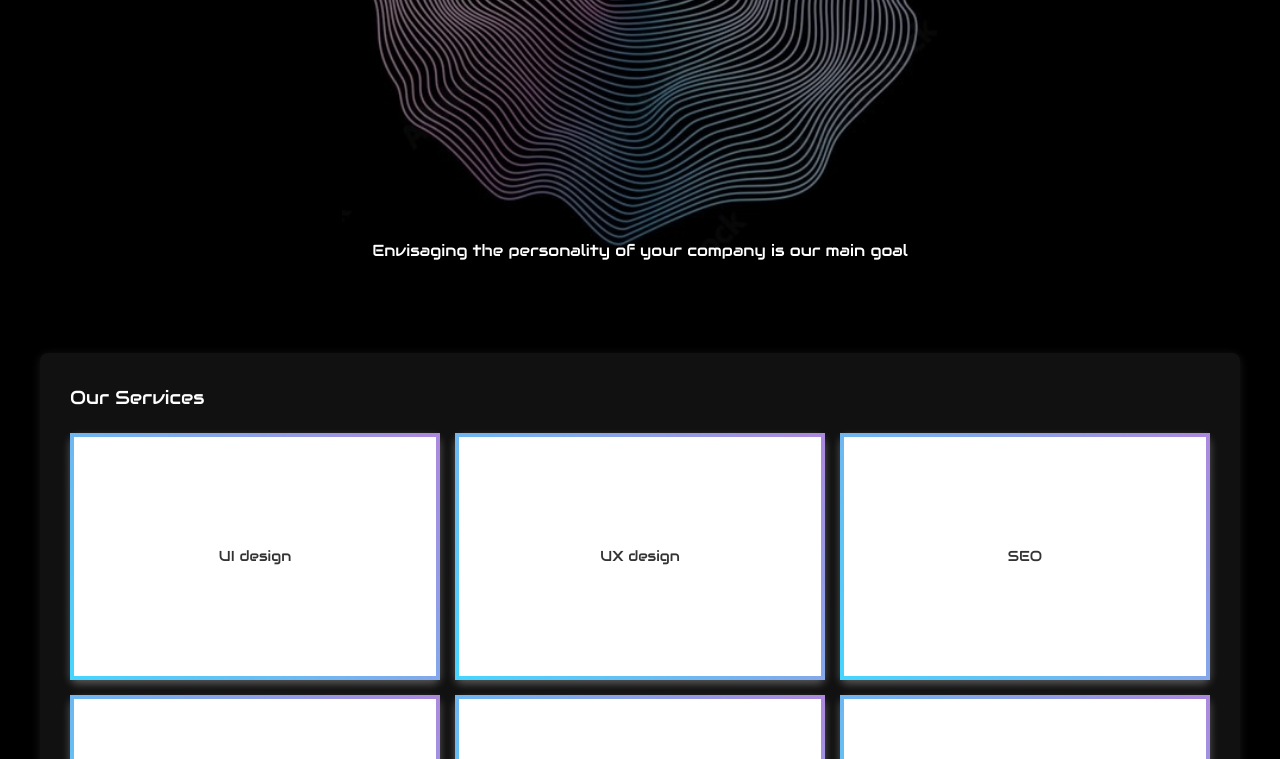
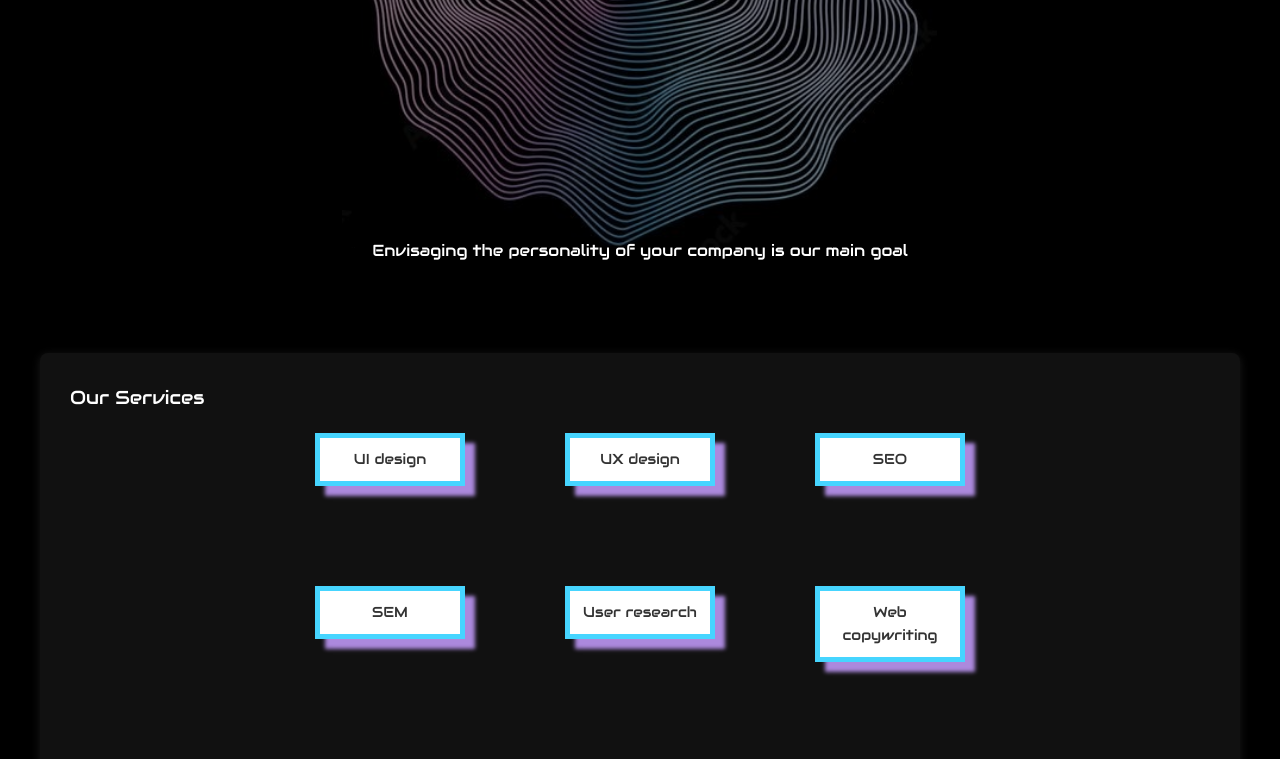
Before and after one commit to ZigaRodeDev/SampleWebSite, a plain HTML site: page index.html in a window 1280 px wide. Shown: the part 162-921 px from the top of the page. Drawn offline with Linux system fonts and the light colour scheme.

Commit message:
UI update

```diff
--- a/styles.css
+++ b/styles.css
@@ -74,34 +74,36 @@ section:hover {
 /* Sekcija storitev: razdeljena v 2 vrstici po 3 elemente */
 #services .service-list {
   display: grid;
-  grid-template-columns: repeat(3, 1fr);
-  gap: 15px;
-  margin-bottom: 20px;
+  grid-template-columns: repeat(3, 150px); /* Fiksna širina stolpcev */
+  gap: 100px;                           /* Razmik med elementi */
+  margin-bottom: 100px;
+  justify-content: center;             /* Centriramo elemente v kontejnerju */
 }
 
 #services span {
-  background-color: #fff;
+  background-color: #ffffff;
   color: #333;
   padding: 10px;
-  border-radius: 8px;
-  transition: background-color 0.3s ease, transform 0.3s ease, box-shadow 0.3s ease;
+  border-radius: 0px;
+  transition: transform 0.3s ease, box-shadow 0.3s ease;
   cursor: pointer;
   font-size: 0.9em;
-  aspect-ratio: 3 / 2;
+  aspect-ratio: 5 / 1;                 /* Kvadratki */
   display: flex;
   align-items: center;
   justify-content: center;
   text-align: center;
   border: 4px solid;
-  border-image: linear-gradient(45deg, #46D5FF, #AC89DD) 1;
-  box-shadow: 0 4px 8px rgba(255, 255, 255, 0.3);
+  border: 5px solid rgba(70, 213, 255, 1);
+  box-shadow: 10px 10px 4px 0px rgba(172, 137, 221, 1);
 }
 
 #services span:hover {
-  background-color: #fff;
   transform: translateY(-3px);
-  box-shadow: 0 6px 12px rgba(255, 255, 255, 0.4);
+  /* Lahko pustite enak box-shadow ali ga prilagodite za bolj izrazit hover efekt */
+  box-shadow: 10px 10px 4px 0px rgba(172, 137, 221, 1);
 }
+
 
 /* Portfelj */
 .portfolio-items {
```
Also changed, not shown: index.html (+2 -0 lines).
